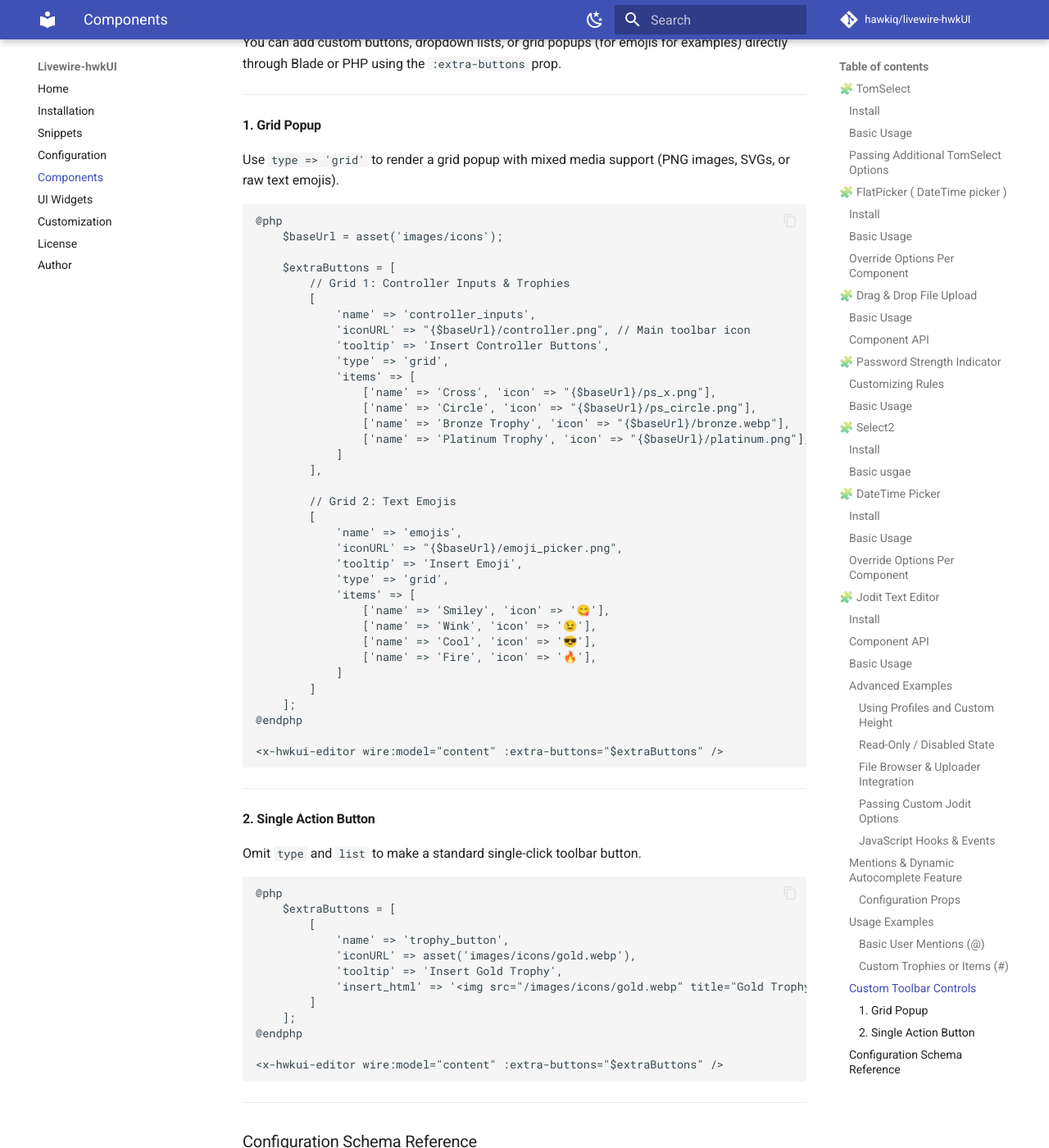
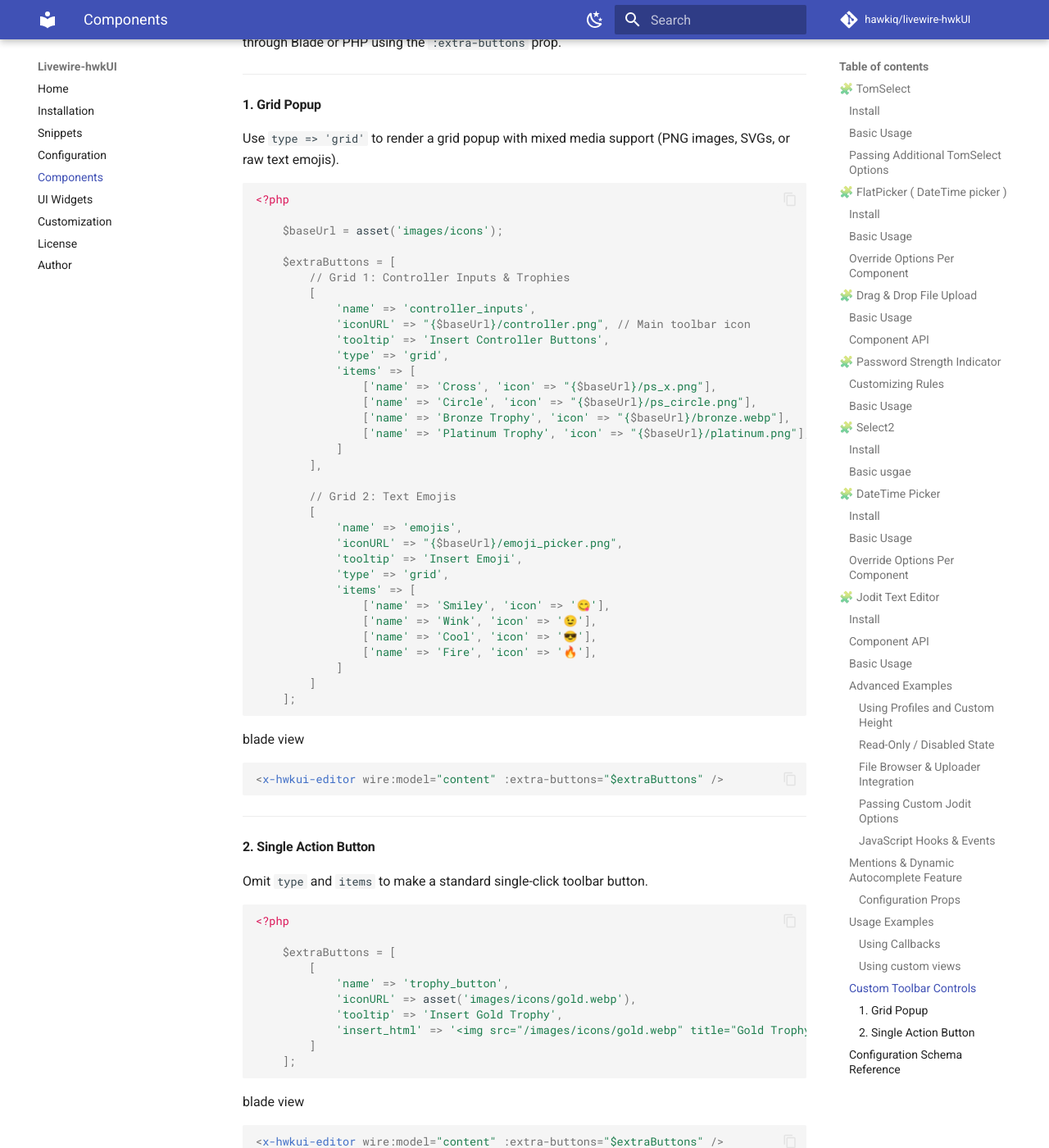
Before and after one commit to hawkiq/livewire-hwkUI, an MkDocs documentation site: the page built from docs/components.md, in a window 1280 px wide and 1400 px high, scrolled down 14419 px. Shown: the whole window at 82% size. Built offline with MkDocs 1.6.1 and Material for MkDocs 9.7.7, drawn with Linux system fonts in a browser that asks for light colours; comment, search, counter and statistics services are not loaded; some of the changed text lies outside the part shown.

Commit message:
fix: typos in docs

````diff
--- a/docs/components.md
+++ b/docs/components.md
@@ -604,7 +604,7 @@ You can configure the autocomplete feature using the following attributes:
 
 ### Usage Examples
 
-#### Basic User Mentions (`@`)
+#### Using Callbacks
 
 Pass a collection of user records and trigger the menu using the default `@` character:
 
@@ -620,18 +620,18 @@ Pass a collection of user records and trigger the menu using the default `@` cha
 
 ```
 
-#### Custom Trophies or Items (`#`)
+#### Using custom views
 
-Change the trigger character to `#` and format the rendered and inserted layouts with icons, links, or styles:
+format the rendered and inserted layouts with icons, links, or styles:
 
 ```html
 <x-hwkui-editor
-    wire:model="postBody"
-    :mentions="$trophies"
+    wire:model="comment"
+    :mentions="$issues"
     trigger="#"
     display-key="title"
-    render-view="components.trophies.dropdown-item"
-    insert-view="components.trophies.inserted-badge"
+    render-view="components.issues.dropdown-item"
+    insert-view="components.issues.inserted-badge"
 />
 
 ```
@@ -647,7 +647,8 @@ You can add custom buttons, dropdown lists, or grid popups (for emojis for examp
 Use `type => 'grid'` to render a grid popup with mixed media support (PNG images, SVGs, or raw text emojis).
 
 ```php
-@php
+<?php
+
     $baseUrl = asset('images/icons');
 
     $extraButtons = [
@@ -679,8 +680,10 @@ Use `type => 'grid'` to render a grid popup with mixed media support (PNG images
             ]
         ]
     ];
-@endphp
+```
+blade view
 
+```html
 <x-hwkui-editor wire:model="content" :extra-buttons="$extraButtons" />
 
 ```
@@ -690,10 +693,11 @@ Use `type => 'grid'` to render a grid popup with mixed media support (PNG images
 
 #### 2. Single Action Button
 
-Omit `type` and `list` to make a standard single-click toolbar button.
+Omit `type` and `items` to make a standard single-click toolbar button.
 
 ```php
-@php
+<?php
+
     $extraButtons = [
         [
             'name' => 'trophy_button',
@@ -702,8 +706,9 @@ Omit `type` and `list` to make a standard single-click toolbar button.
             'insert_html' => '<img src="/images/icons/gold.webp" title="Gold Trophy" alt="Gold Trophy" class="inline-trophy" />&nbsp;'
         ]
     ];
-@endphp
-
+```
+blade view
+```html
 <x-hwkui-editor wire:model="content" :extra-buttons="$extraButtons" />
 
 ```
@@ -719,5 +724,4 @@ Omit `type` and `list` to make a standard single-click toolbar button.
 | `tooltip` | `string` | Text displayed when hovering over the toolbar button. |
 | `type` | `string` | Set to `'grid'` for multi-column popups. Omit for standard menus/buttons. |
 | `items` | `array` | Used with `type => 'grid'`. List of items containing `name` and `icon` (URL or Emoji). |
-| `list` | `array` | Key-value pairs (`'inserted_html' => 'Label'`) for a vertical dropdown list. |
 | `insert_html` | `string` | HTML inserted directly into the editor for single-click buttons. |
````
Also changed, not shown: 1 other file.
